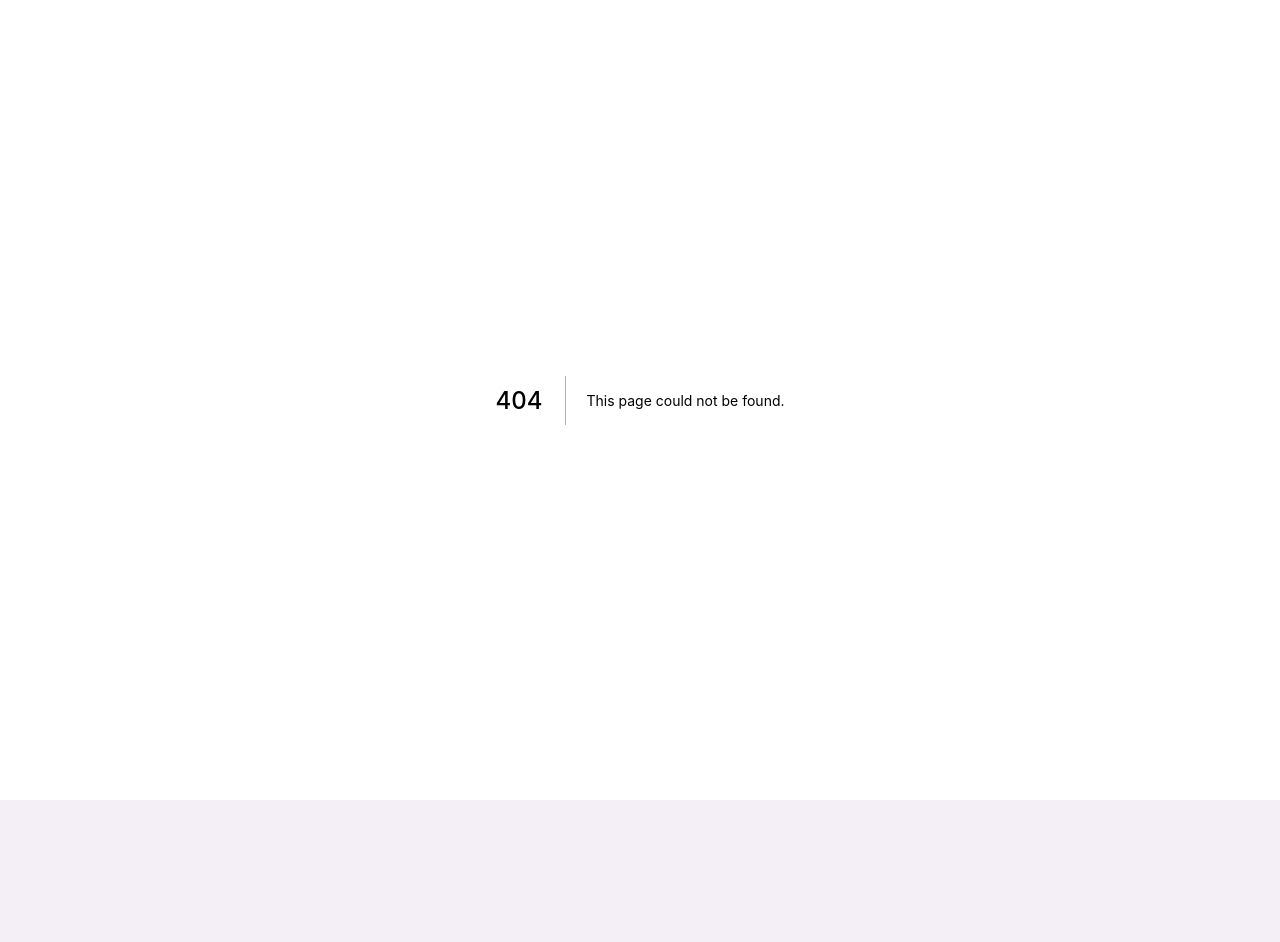
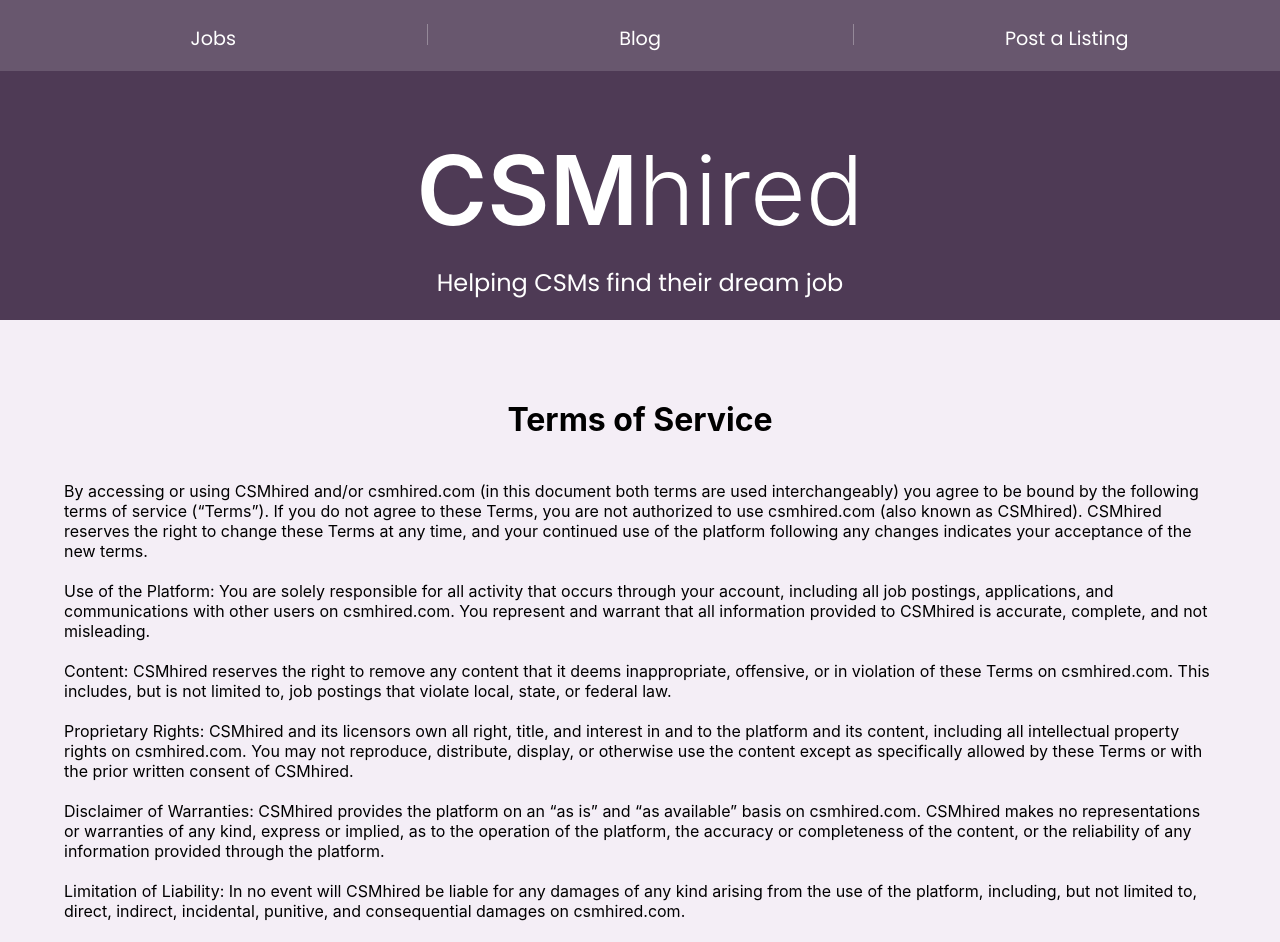
Before and after one commit to SandMoshi/Tyche, a Next.js app in the folder csmhired/: page /termsofservice in a window 1280 px wide. Before the commit this address had no page. Shown: the top 942 px of the page. Before the commit the page ends 800 px from the top, so only its background shows below. Built offline with nearby package versions, Linux system fonts and the light colour scheme.

Commit message:
Created TOS page and agreement

```diff
--- a/csmhired/pages/homepage.tsx
+++ b/csmhired/pages/homepage.tsx
@@ -62,7 +62,8 @@
         </a>
         <p className={styles.copyright}>Copyright © 2023 CSMhired. All rights reserved.</p>
         <p className={styles.smallDisclaimer}>
-          All content on this website is protected by copyright laws and may not be reproduced, distributed, transmitted, displayed, published, or broadcast without the prior written permission of csmhired.com. The information on this website is for general informational purposes only and is subject to change without notice. CSMhired makes no representations or warranties of any kind, express or implied, about the completeness, accuracy, reliability, suitability, or availability with respect to the website or the information, products, services, or related graphics contained on the website for any purpose. Any reliance you place on such information is therefore strictly at your own risk.
+          All content on this website is protected by copyright laws and may not be reproduced, distributed, transmitted, displayed, published, or broadcast without the prior written permission of csmhired.com. The information on this website is for general informational purposes only and is subject to change without notice. CSMhired makes no representations or warranties of any kind, express or implied, about the completeness, accuracy, reliability, suitability, or availability with respect to the website or the information, products, services, or related graphics contained on the website for any purpose. Any reliance you place on such information is therefore strictly at your own risk. By using CSMhired and csmhired.com, you agree to these terms as well as the "Terms of Service" and any future modifications.
+
         </p>
       </footer>
     </>
--- /dev/null
+++ b/csmhired/pages/termsofservice.tsx
@@ -0,0 +1,52 @@
+// VENDOR type imports
+import type { NextPage } from 'next';
+
+// imports
+import Header from '../components/header/header';
+import Navbar from '../components/navbar/navbar';
+import { navLinks } from '../constants';
+
+
+const TermsOfSerivce: NextPage = () => {
+
+    const termsOfService = `
+    By accessing or using CSMhired and/or csmhired.com (in this document both terms are used interchangeably) you agree to be bound by the following terms of service (“Terms”). If you do not agree to these Terms, you are not authorized to use csmhired.com (also known as CSMhired). CSMhired reserves the right to change these Terms at any time, and your continued use of the platform following any changes indicates your acceptance of the new terms.
+
+    Use of the Platform: You are solely responsible for all activity that occurs through your account, including all job postings, applications, and communications with other users on csmhired.com. You represent and warrant that all information provided to CSMhired is accurate, complete, and not misleading.
+
+    Content: CSMhired reserves the right to remove any content that it deems inappropriate, offensive, or in violation of these Terms on csmhired.com. This includes, but is not limited to, job postings that violate local, state, or federal law.
+
+    Proprietary Rights: CSMhired and its licensors own all right, title, and interest in and to the platform and its content, including all intellectual property rights on csmhired.com. You may not reproduce, distribute, display, or otherwise use the content except as specifically allowed by these Terms or with the prior written consent of CSMhired.
+
+    Disclaimer of Warranties: CSMhired provides the platform on an “as is” and “as available” basis on csmhired.com. CSMhired makes no representations or warranties of any kind, express or implied, as to the operation of the platform, the accuracy or completeness of the content, or the reliability of any information provided through the platform.
+
+    Limitation of Liability: In no event will CSMhired be liable for any damages of any kind arising from the use of the platform, including, but not limited to, direct, indirect, incidental, punitive, and consequential damages on csmhired.com.
+
+    Indemnification: You agree to indemnify, defend, and hold harmless CSMhired and its officers, directors, employees, agents, licensors, and suppliers from and against any claims, actions, demands, liabilities, and settlements, including, without limitation, reasonable legal and accounting fees, arising in connection with your use of csmhired.com or breach of these Terms.
+
+    Dispute Resolution: Any disputes arising in connection with these Terms will be resolved through binding arbitration in accordance with the rules of the American Arbitration Association.
+
+    Governing Law: These Terms will be governed by and construed in accordance with the laws of the province of Ontario, without giving effect to any principles of conflicts of law.
+
+    By using CSMhired and csmhired.com, you agree to these Terms and any future modifications.
+`
+
+    return (
+        <div style={{paddingBottom: "10vh"}}>
+            <Navbar links={navLinks}/>
+            <Header includeTitle includeSubtitle />
+            <h1 style={{textAlign: "center", marginTop: "5rem"}}>Terms of Service</h1>
+            <p style={{width: "90%", margin: "auto", whiteSpace:"pre-line"}}>
+                {termsOfService}
+            </p>
+            <h1 style={{textAlign: "center", marginTop: "5rem"}}>Copyright</h1>
+            <p style={{width: "90%", margin: "auto", whiteSpace:"pre-line", textAlign: "left"}}>
+                {`All content on this website is protected by copyright laws and may not be reproduced, distributed, transmitted, displayed, published, or broadcast without the prior written permission of csmhired.com. The information on this website is for general informational purposes only and is subject to change without notice.
+
+                CSMhired makes no representations or warranties of any kind, express or implied, about the completeness, accuracy, reliability, suitability, or availability with respect to the website or the information, products, services, or related graphics contained on the website for any purpose. Any reliance you place on such information is therefore strictly at your own risk. By using CSMhired and csmhired.com, you agree to these terms as well as the "Terms of Service" and any future modifications.`}
+            </p>
+        </div>
+    )
+}
+
+export default TermsOfSerivce;
```
